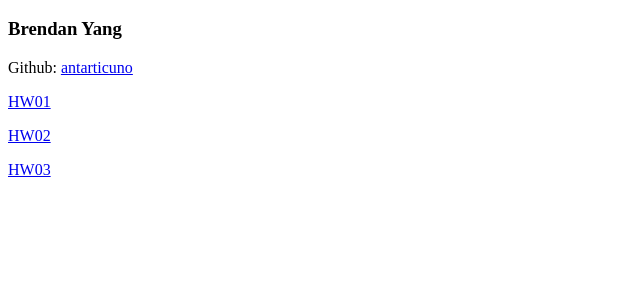
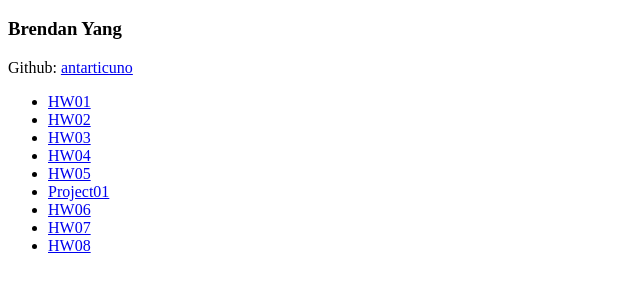
Before and after one commit to antarticuno/webdev, a plain HTML site: page www/main/index.html in a window 1280 px wide. Shown: the part 48-340 px from the top of the page, without its empty margins (0-640 px from the left). Drawn offline with Linux system fonts and the light colour scheme.

Commit message:
main page updated to hw08

```diff
--- a/www/main/index.html
+++ b/www/main/index.html
@@ -6,8 +6,16 @@
             <h1>Web Dev Assignments</h1>
             <h3>Brendan Yang</h3>
             <p>Github: <a href="https://github.com/antarticuno?tab=repositories">antarticuno</a></p>
-            <p><a href="http://hw01.antarticuno.com">HW01</a></p>
-	    <p><a href="http://hw02.antarticuno.com">HW02</a></p>
-	    <p><a href="http://hw03.antarticuno.com">HW03</a></p>
+	    <ul>
+	    	<li><a href="http://hw01.antarticuno.com">HW01</a></li>
+	    	<li><a href="http://hw02.antarticuno.com">HW02</a></li>
+	    	<li><a href="http://hw03.antarticuno.com">HW03</a></li>
+		<li><a href="http://hw04.antarticuno.com">HW04</a></li>
+		<li><a href="http://hw05.antarticuno.com">HW05</a></li>
+		<li><a href="http://buzzkill.antarticuno.com">Project01</a></li>
+		<li><a href="http://tasks1.antarticuno.com">HW06</a></li>
+		<li><a href="http://tasks2.antarticuno.com">HW07</a></li>
+		<li><a href="https://tasks3.antarticuno.com">HW08</a></li>
+	    </ul>
     </body>
 </html>
```
